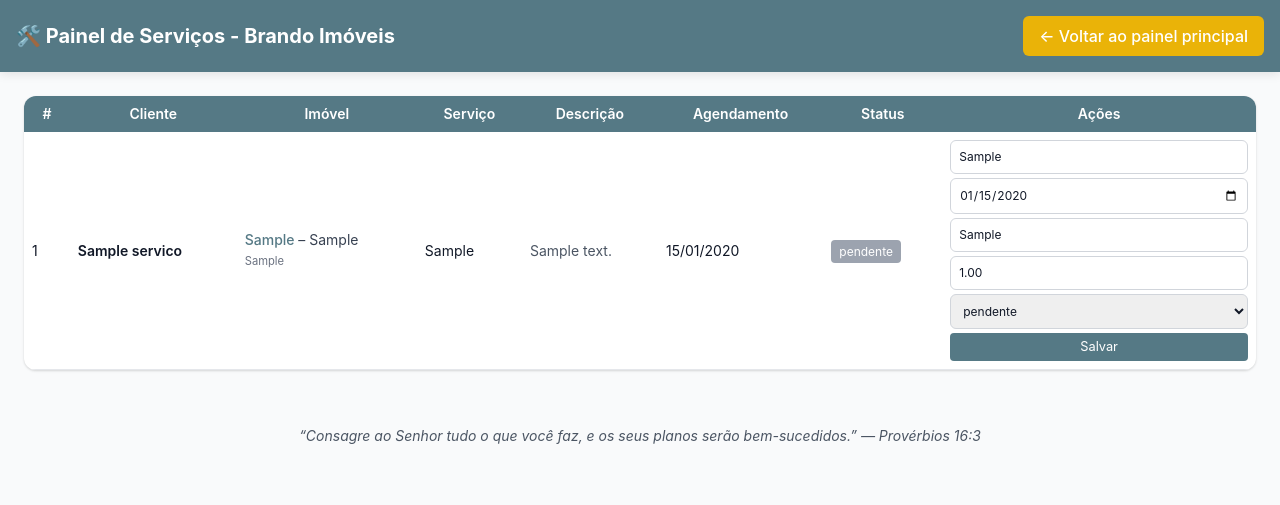
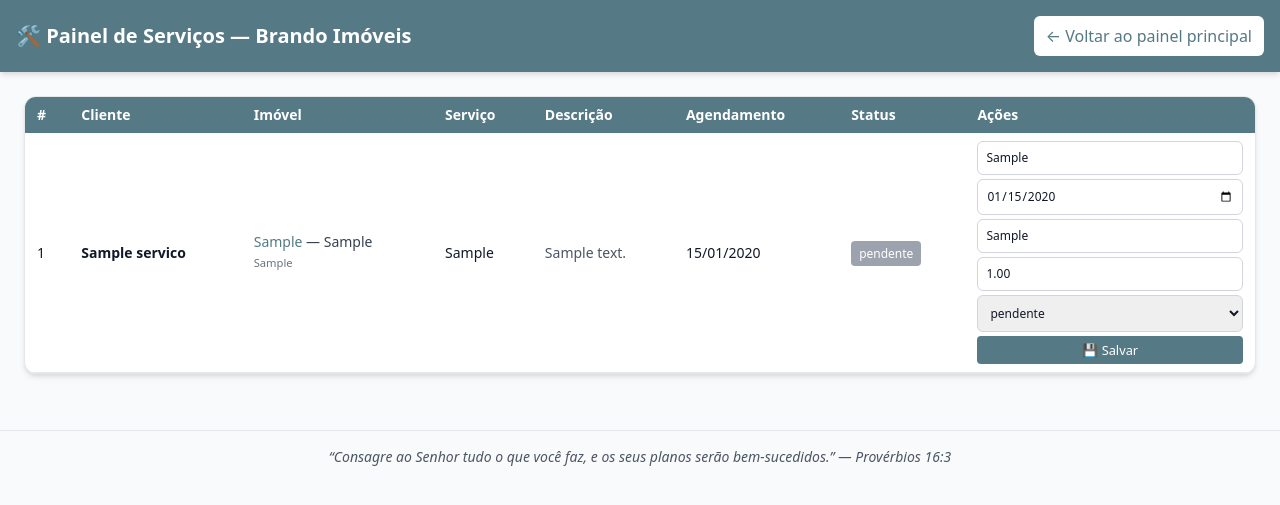
Before and after one commit to WilsonNous/brando-imoveis, a Flask app: page /admin/servicos in a window 1280 px wide. Shown: the top 505 px of the page. Run offline with Flask 3, Linux system fonts and the light colour scheme; tables that the repository leaves empty hold one stand-in row (values such as "Sample post").

Commit message:
Update admin_servicos.html

```diff
--- a/templates/admin_servicos.html
+++ b/templates/admin_servicos.html
@@ -12,21 +12,31 @@
   <link href="/static/css/main.css" rel="stylesheet" />
 </head>
 
-<body class="bg-gray-50 text-gray-900">
+<body class="bg-gray-50 text-gray-900 font-sans">
 
+  <!-- ===================================================== -->
   <!-- HEADER -->
-  <header class="header-bar flex justify-between items-center px-6">
-    <h1 class="text-xl font-bold flex items-center gap-2">
-      🛠️ Painel de Serviços - Brando Imóveis
-    </h1>
-    <a href="/admin" class="btn-admin-sec">← Voltar ao painel principal</a>
+  <!-- ===================================================== -->
+  <header class="bg-[color:var(--brand-blue)] text-white shadow-md">
+    <div class="max-w-7xl mx-auto flex flex-col md:flex-row justify-between items-center p-4 gap-2">
+      <h1 class="text-xl font-bold flex items-center gap-2">
+        🛠️ Painel de Serviços — Brando Imóveis
+      </h1>
+      <div class="flex gap-2">
+        <a href="/admin" class="bg-white text-[color:var(--brand-blue)] px-3 py-2 rounded-md hover:bg-gray-100 transition">
+          ← Voltar ao painel principal
+        </a>
+      </div>
+    </div>
   </header>
 
+  <!-- ===================================================== -->
   <!-- CONTEÚDO -->
+  <!-- ===================================================== -->
   <main class="max-w-7xl mx-auto p-6">
-    <div class="bg-white rounded-xl shadow overflow-hidden">
-      <table class="min-w-full table-brand text-sm">
-        <thead>
+    <div class="bg-white rounded-xl shadow-md border border-gray-200 overflow-hidden">
+      <table class="min-w-full text-sm">
+        <thead class="bg-[color:var(--brand-blue)] text-white text-left">
           <tr>
             <th class="py-2 px-3">#</th>
             <th class="py-2 px-3">Cliente</th>
@@ -38,18 +48,18 @@
             <th class="py-2 px-3">Ações</th>
           </tr>
         </thead>
+
         <tbody>
           {% for s in servicos %}
-          <tr>
+          <tr class="border-b hover:bg-gray-50 transition">
             <td class="py-2 px-3">{{ s.id }}</td>
             <td class="py-2 px-3 font-semibold">{{ s.nome_cliente }}</td>
 
-            <!-- Mostra o imóvel vinculado -->
+            <!-- Imóvel vinculado -->
             <td class="py-2 px-3 text-gray-700">
               {% if s.imovel %}
-                <span class="font-medium text-[color:var(--brand-blue)]">
-                  {{ s.imovel.codigo }}
-                </span> – {{ s.imovel.tipo }}<br>
+                <span class="font-medium text-[color:var(--brand-blue)]">{{ s.imovel.codigo }}</span>
+                — {{ s.imovel.tipo }}<br>
                 <small class="text-gray-500">{{ s.imovel.bairro }}</small>
               {% else %}
                 <span class="text-gray-400 italic">Sem vínculo</span>
@@ -72,6 +82,7 @@
               </span>
             </td>
 
+            <!-- Formulário de atualização -->
             <td class="py-2 px-3">
               <form method="POST" action="/admin/servicos/update/{{ s.id }}" class="grid grid-cols-1 gap-1">
                 <input name="responsavel" placeholder="Responsável" value="{{ s.responsavel or '' }}" class="field text-xs" />
@@ -83,7 +94,7 @@
                   <option {% if s.status=='andamento' %}selected{% endif %}>andamento</option>
                   <option {% if s.status=='concluido' %}selected{% endif %}>concluido</option>
                 </select>
-                <button class="btn-small">Salvar</button>
+                <button class="btn-small w-full">💾 Salvar</button>
               </form>
             </td>
           </tr>
@@ -93,8 +104,10 @@
     </div>
   </main>
 
+  <!-- ===================================================== -->
   <!-- RODAPÉ -->
-  <footer class="text-center text-sm text-gray-600 mt-8 italic">
+  <!-- ===================================================== -->
+  <footer class="text-center text-sm text-gray-600 mt-8 italic py-4 border-t border-gray-200">
     “Consagre ao Senhor tudo o que você faz, e os seus planos serão bem-sucedidos.” — Provérbios 16:3
   </footer>
 
```
